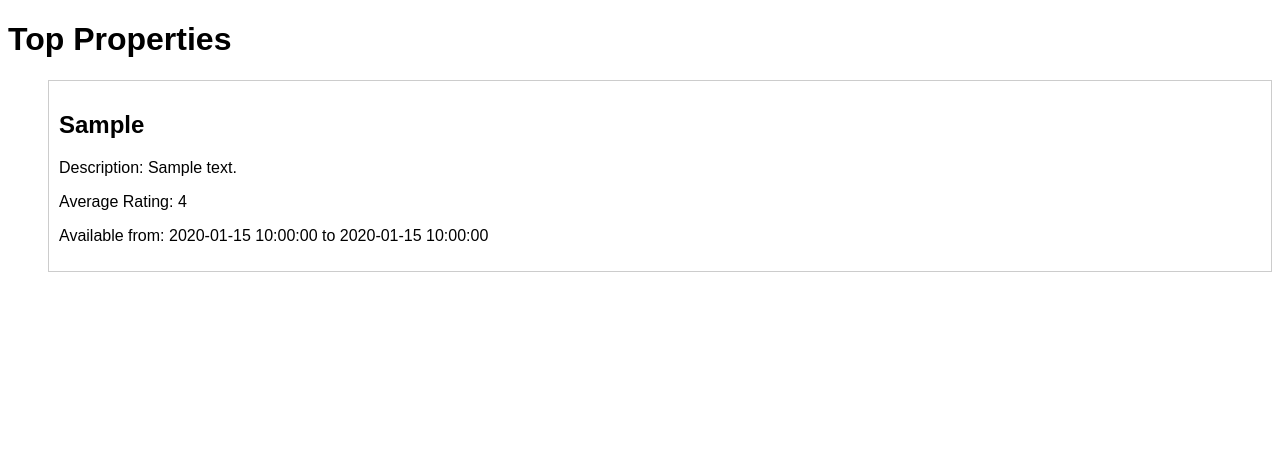
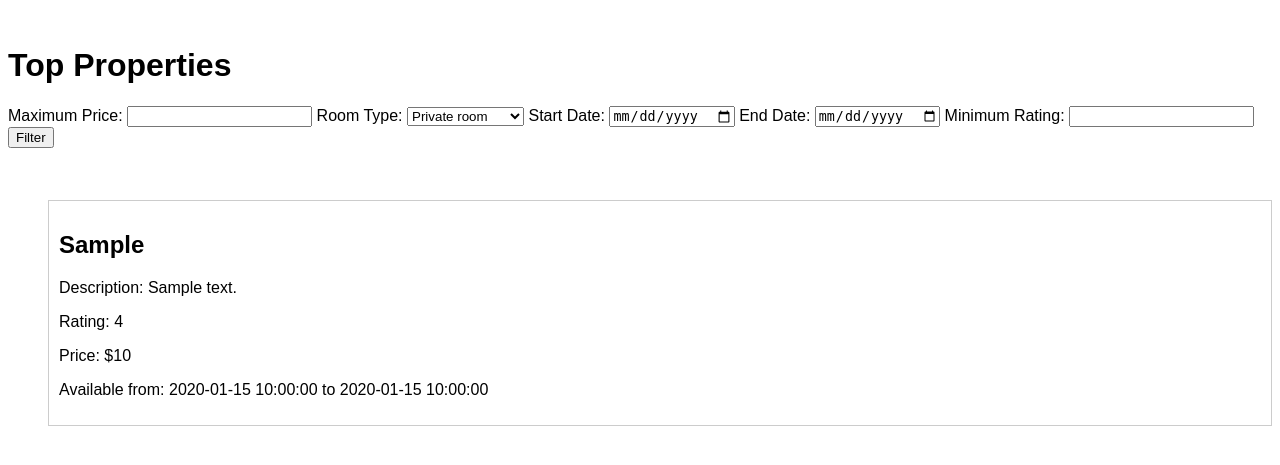
Before and after one commit to cs411-alawini/sp24-cs411-team066-DBKnitters, a Python web app: template ease_lease/app/templates/listings.html in a window 1280 px wide. Shown: the top 465 px of the page. Run offline with Jinja, Linux system fonts and the light colour scheme; the template is opened without the code that fills it: most values are stand-ins (such as "Sample title", 1, 10 or a date in 2020).

Commit message:
finished filter

```diff
--- a/ease_lease/app/static/css/listings.css
+++ b/ease_lease/app/static/css/listings.css
@@ -0,0 +1,12 @@
+
+body {
+    font-family: Arial, sans-serif;
+}
+ul {
+    list-style-type: none;
+}
+li {
+    margin-bottom: 20px;
+    padding: 10px;
+    border: 1px solid #ccc;
+}
--- a/ease_lease/app/static/js/listings.js
+++ b/ease_lease/app/static/js/listings.js
@@ -0,0 +1,29 @@
+document.getElementById('filter-form').addEventListener('submit', function(event) {
+    event.preventDefault();
+
+    const formData = new FormData(this);
+    const searchParams = new URLSearchParams(formData);
+
+    fetch(`/listings?${searchParams.toString()}`)
+      .then(response => response.json())
+      .then(data => {
+        updateListings(data);
+      });
+  });
+
+  function updateListings(listings) {
+    const listingsContainer = document.getElementById('listings-container');
+    listingsContainer.innerHTML = '';
+
+    listings.forEach(listing => {
+      const listingElement = document.createElement('li');
+      listingElement.innerHTML = `
+        <h2>${listing.room_type}</h2>
+        <p>Description: ${listing.description}</p>
+        <p>Rating: ${listing.scores_rating}</p>
+        <p>Price $: ${listing.price}</p>
+        <p>Available from: ${listing.from_date} to ${listing.to_date}</p>
+    `;
+      listingsContainer.appendChild(listingElement);
+    });
+  }
--- a/ease_lease/app/templates/listings.html
+++ b/ease_lease/app/templates/listings.html
@@ -4,31 +4,46 @@
     <meta charset="UTF-8">
     <meta name="viewport" content="width=device-width, initial-scale=1.0">
     <title>Top Properties</title>
-    <style>
-        body {
-            font-family: Arial, sans-serif;
-        }
-        ul {
-            list-style-type: none;
-        }
-        li {
-            margin-bottom: 20px;
-            padding: 10px;
-            border: 1px solid #ccc;
-        }
-    </style>
+    <link rel="stylesheet" type="text/css" href="{{ url_for('static', filename='css/listings.css') }}">
 </head>
-<body>
+<br>
     <h1>Top Properties</h1>
-    <ul>
+
+    <form id="filter-form">
+        <label for="max_price">Maximum Price:</label>
+        <input type="number" id="max_price" name="max_price">
+
+        <label for="room_type">Room Type:</label>
+        <select id="room_type" name="room_type">
+          <option value="Private room">Private room</option>
+          <option value="Entire home/apt">Entire home/apt</option>
+          <option value="Shared room">Shared room</option>
+          <option value="Hotel room">Hotel room</option>
+        </select>
+
+        <label for="start_date">Start Date:</label>
+        <input type="date" id="start_date" name="start_date">
+
+        <label for="end_date">End Date:</label>
+        <input type="date" id="end_date" name="end_date">
+
+        <label for="min_rating">Minimum Rating:</label>
+        <input type="number" id="min_rating" name="min_rating">
+
+        <button type="submit">Filter</button>
+    </form>
+    <br></br>
+    <ul id = "listings-container">
         {% for listing in listings %}
             <li>
-                <h2>{{ listing['latest_room_type'] }}</h2>
-                <p>Description: {{ listing['latest_description'] }}</p>
-                <p>Average Rating: {{ listing['avg_scores_rating'] }}</p>
-                <p>Available from: {{ listing['earliest_from_date'] }} to {{ listing['latest_to_date'] }}</p>
+                <h2>{{ listing['room_type'] }}</h2>
+                <p>Description: {{ listing['description'] }}</p>
+                <p>Rating: {{ listing['scores_rating'] }}</p>
+                <p>Price: ${{ listing['price'] }}</p>
+                <p>Available from: {{ listing['from_date'] }} to {{ listing['to_date'] }}</p>
             </li>
         {% endfor %}
     </ul>
+    <script src="{{ url_for('static', filename='js/listings.js') }}"></script>
 </body>
 </html>
```
Also changed, not shown: ease_lease/routes/listings_routes.py (+17 -4 lines), ease_lease/utils/listings_utils.py (+25 -9 lines).
